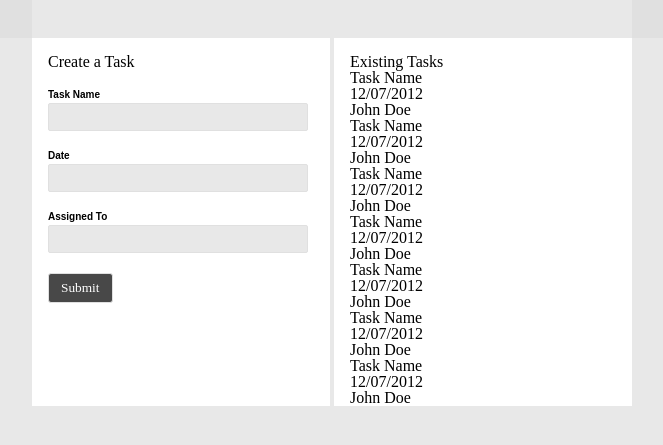
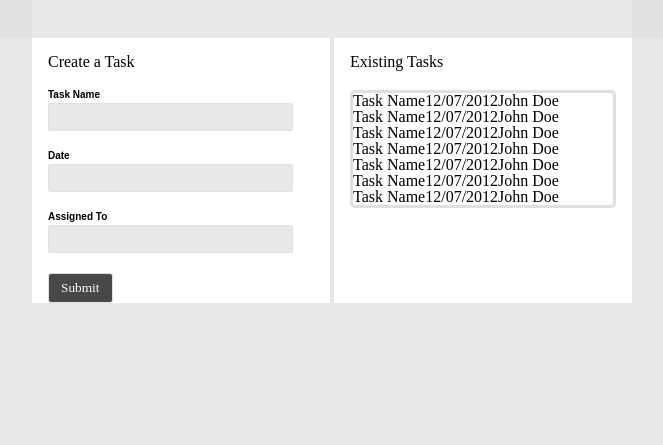
Before and after one commit to jameshines10/task-tracker, a website: page index.html in a window 1280 px wide. Shown: the part 47-492 px from the top of the page, without its empty margins (308-971 px from the left). Drawn offline with Linux system fonts and the light colour scheme.

Commit message:
Adds some styling to the task list

```diff
--- a/css/styles.css
+++ b/css/styles.css
@@ -50,13 +50,14 @@ body {
     margin-right: 2px;
 }
 
-.create-tasks p {
+.create-tasks p,
+.list-tasks div > p {
     margin-bottom: 20px;
 }
 
 .create-tasks > div:first-child,
 .list-tasks > div:first-child {
-    padding: 1em 0 0 1em;
+    padding: 1em 1em 0 1em;
 }
 
 .list-tasks {
@@ -92,3 +93,13 @@ form label {
 form div {
     margin-bottom: 20px;
 }
+
+ul {
+    border: 3px solid #e0e0e0;
+    border-radius: 5px;
+}
+
+ul li {
+    display: flex;
+    flex-direction: row;
+}
```
